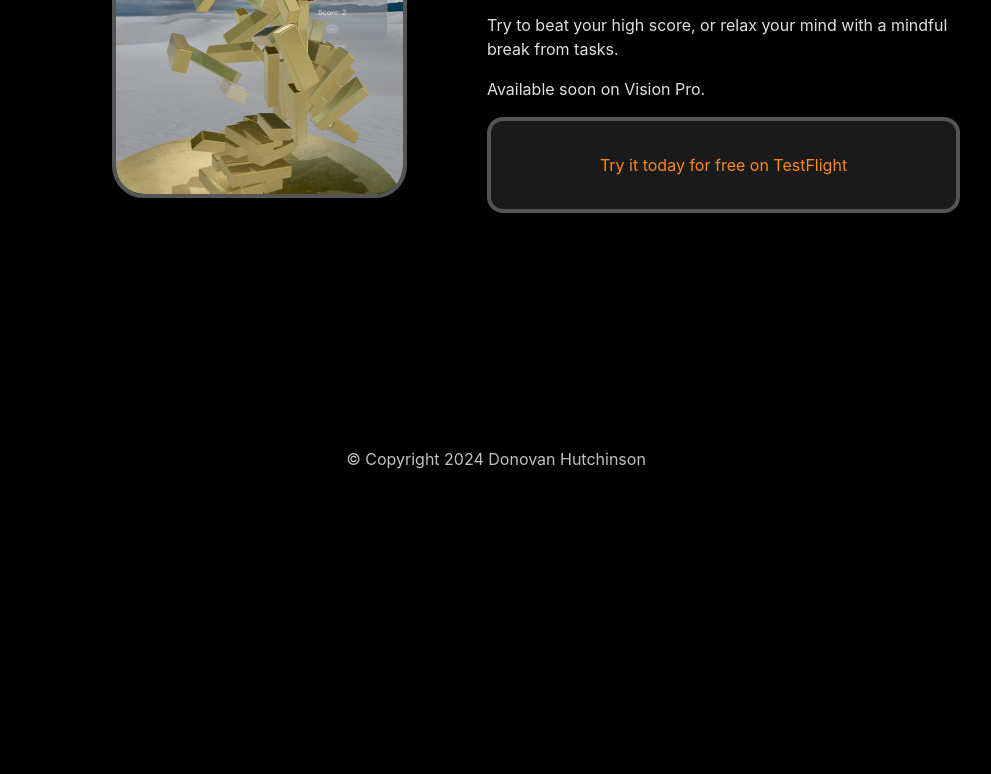
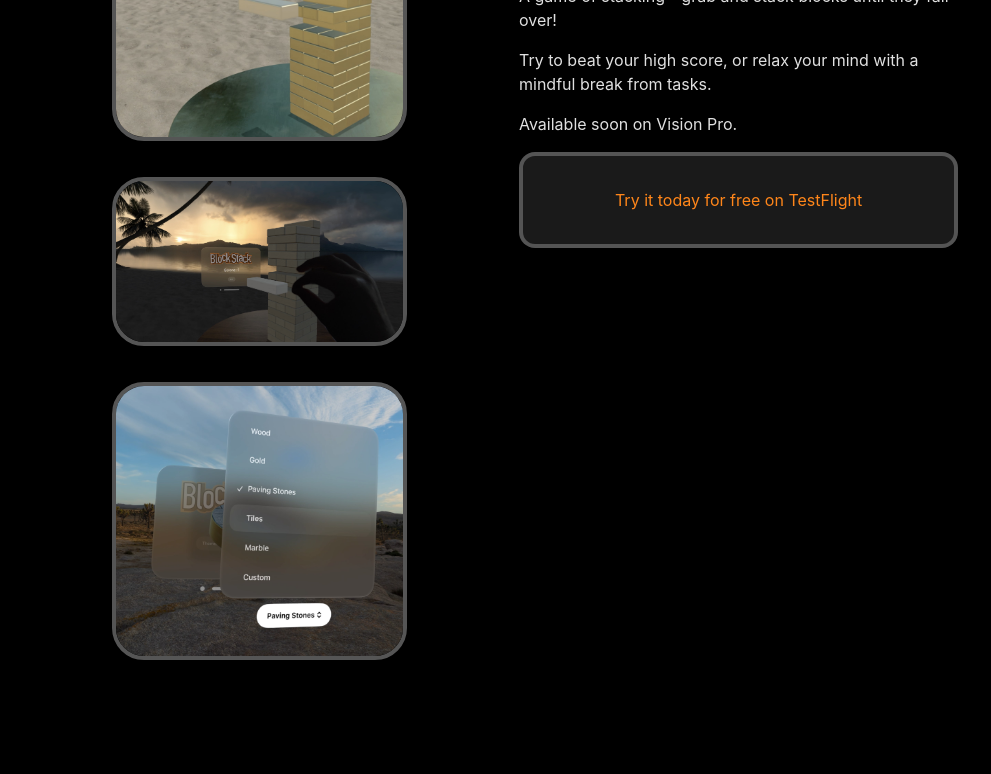
Before and after one commit to donovanh/blockstack.hop.ie, an Eleventy site: page content/index.njk in a window 1280 px wide. Shown: the part 292-1066 px from the top of the page, without its empty margins (144-1135 px from the left). Before the commit the page ends 827 px from the top, so only its background shows below. Built offline with nearby package versions, Linux system fonts and the light colour scheme; Eleventy itself is replaced by a stand-in of ours; files that its build step writes are made by us from their sources; files whose address does not match are found by name.

Commit message:
Updating home view

```diff
--- a/content/about/index.md
+++ b/content/about/index.md
@@ -10,7 +10,9 @@ eleventyNavigation:
 
 <h1>About BlockStack</h1>
 
-<p>My first Vision Pro app! This is a fun little game to play in 3D. I hope you enjoy it!</p>
+<p>This is BlockStack, a block stacking game where you try to build the tallest tower by removing blocks and placing them on top.</p>
+
+<p>If you have questions or feedback, you can reach out to me by <a href="mailto:blockstack@hop.ie">email</a> or <a href="https://mastodon.ie/@donovanh">on Mastodon</a>.
 
 <p>Read more about the development on Vision Pro at my dev blog, <a href="https://vision.rodeo">vision.rodeo</a>.
 
--- a/content/index.njk
+++ b/content/index.njk
@@ -10,10 +10,12 @@ eleventyNavigation:
     <div class="home-image">
         {% if metadata.appLink %}
         <a href="{{metadata.appLink}}">
-            {% image "../public/img/game-shots/gold.jpg", "BlockStack app" %}
+            {% image "../public/img/promo-poster.jpg", "BlockStack app" %}
         </a>
         {% else %}
-        {% image "../public/img/game-shots/gold.jpg", "BlockStack app" %}
+        {% image "../public/img/game-shots/in-game.jpg", "Play on the beach!" %}
+        {% image "../public/img/promo-poster.jpg", "Styles to match your environment" %}
+        {% image "../public/img/game-shots/theme.jpg", "Choose a theme!" %}
         {% endif %}
     </div>
 
--- a/public/css/index.css
+++ b/public/css/index.css
@@ -226,7 +226,7 @@ h2 + .header-anchor {
 /* Home page */
 .home-layout {
 	display: flex;
-	align-items: center;
+	align-items: start;
 	margin: 1rem auto;
 }
 
@@ -237,10 +237,14 @@ h2 + .header-anchor {
 
 .home-image img {
 	max-width: 295px;
-	margin: 2em 5em;
+	margin: 2em 5em 0;
 	border: 0.25em solid #555;
 	border-radius: 2em;
 	overflow: hidden;
+}
+
+.home-content {
+	padding: 2em;
 }
 
 @media (max-width: 720px) {
```
Also changed, not shown: public/img/game-shots/in-game.jpg (added), public/img/game-shots/theme.jpg (added), public/img/promo-poster.jpg (added), 1 other file.
